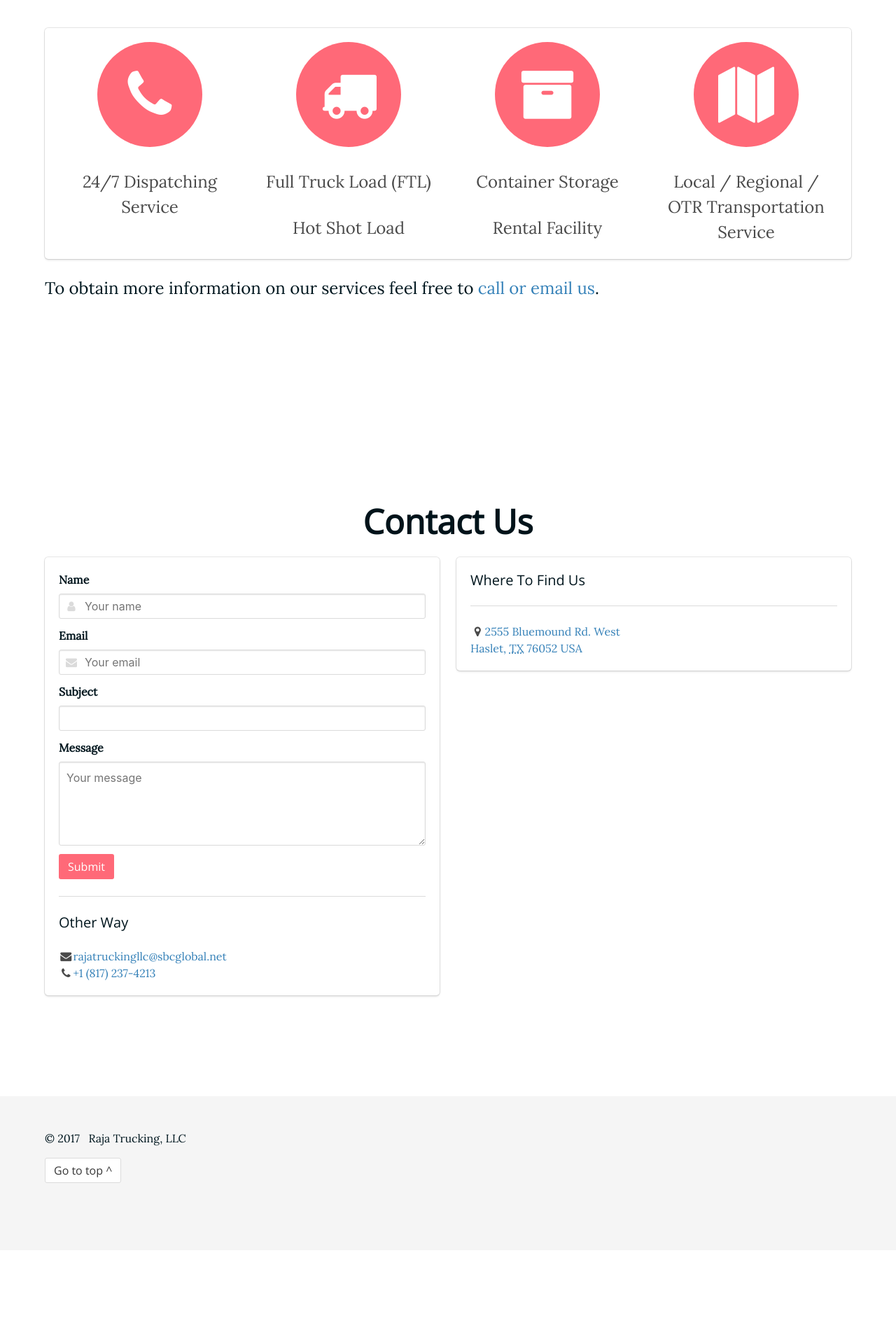
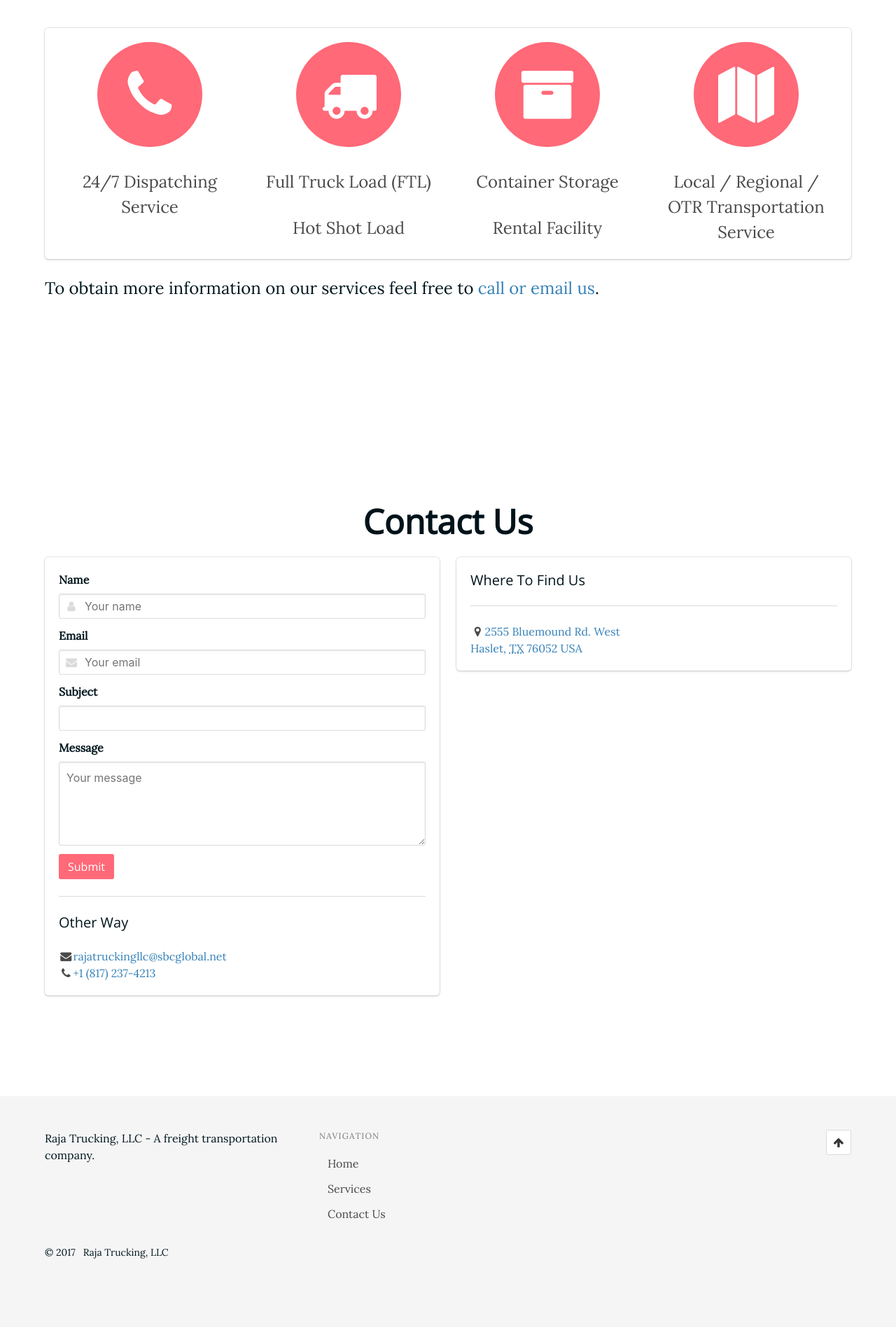
Before and after one commit to job-talk/rajatrucking, a Jekyll site: the page built from docs/index.html, in a window 1280 px wide. Shown: the part 1656-3576 px from the top of the page at 70% size. Built offline with Jekyll 4.4.1, drawn with Linux system fonts in a browser that asks for light colours; before the commit the page ends 3466 px from its top, so only the background shows below that.

Commit message:
footer & scroll-top

```diff
--- a/docs/_assets/_styles/main.scss
+++ b/docs/_assets/_styles/main.scss
@@ -26,7 +26,7 @@ $baseurl: "{{ site.baseurl }}";
 @import '_sass/sections/intro';
 @import '_sass/sections/services';
 @import '_sass/sections/contact';
+@import '_sass/sections/footer';
 
 // Partials
 @import '_sass/partials/link-highlight';
-@import '_sass/partials/float-scroll-top';
--- a/docs/_includes/sections/footer.html
+++ b/docs/_includes/sections/footer.html
@@ -1,11 +1,73 @@
+<!-- <footer class="footer">
+  <div class="container">
+    <div class="content">
+
+      <div class="box footer-box">
+        <p class="is-pulled-left">
+          © 2017 &nbsp; Raja Trucking, LLC
+        </p>
+
+        <a class="is-pulled-right" data-scroll href="#top">
+          <i class="icon fa fa-arrow-up" aria-hidden="true"></i>
+        </a>
+      </div>
+
+
+      <hr />
+
+      <ul class="menu-list is-clearfix">
+        <li>
+          <a href="{{ site.baseurl }}/">Top</a>
+        </li>
+        <li>
+          <a href="#services">Services</a>
+        </li>
+        <li>
+          <a href="#contact">Contact Us</a>
+        </li>
+      </ul>
+    </div>
+  </div>
+</footer> -->
+
 <footer class="footer">
   <div class="container">
-    <div class="content">
-      <p>
-        © 2017 &nbsp; Raja Trucking, LLC
+    <div class="columns">
+
+      <div class="column is-4">
+        <div id="about" class="content">
+          <p>Raja Trucking, LLC - A freight transportation company.</p>
+        </div>
+      </div>
+
+      <div class="column is-5">
+        <p class="menu-label">
+          Navigation
+        </p>
+        <ul class="menu-list">
+          <li>
+            <a href="{{ site.baseurl }}/">Home</a>
+          </li>
+          <li>
+            <a href="{{ site.baseurl }}/#services">Services</a>
+          </li>
+          <li>
+            <a href="{{ site.baseurl }}/#contact">Contact Us</a>
+          </li>
+        </ul>
+      </div>
+
+      <div class="column is-3">
+        <a class="button is-pulled-right-desktop" data-scroll href="#top">
+          <i class="icon fa fa-arrow-up" aria-hidden="true"></i>
+        </a>
+      </div>
+    </div>
+
+      <p id="copyright">
+        <small>© 2017 &nbsp; Raja Trucking, LLC</small>
       </p>
 
-      <a data-scroll href="#top" class="button">Go to top ^</a>
-    </div>
+
   </div>
 </footer>
```
Also changed, not shown: docs/_assets/_styles/_sass/sections/_footer.scss (added, +25 -0 lines), docs/assets/styles/main.css.
